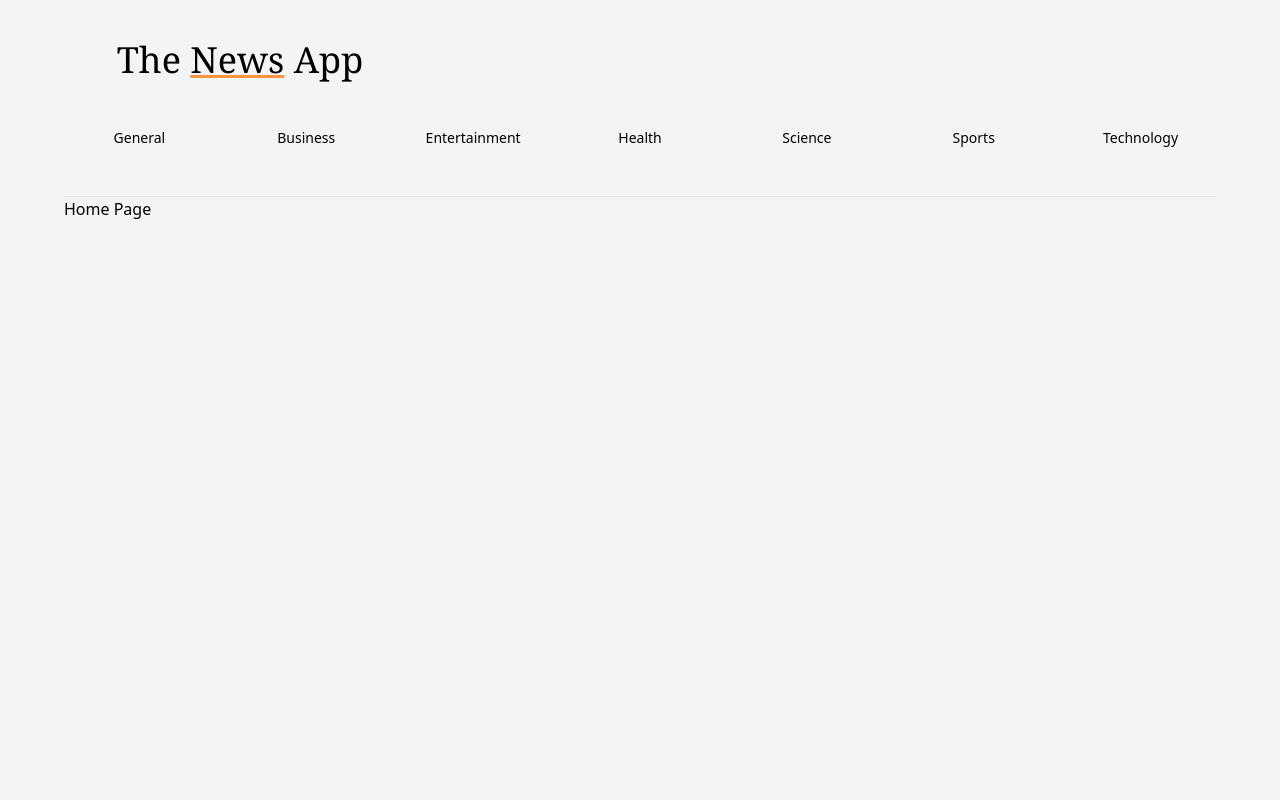
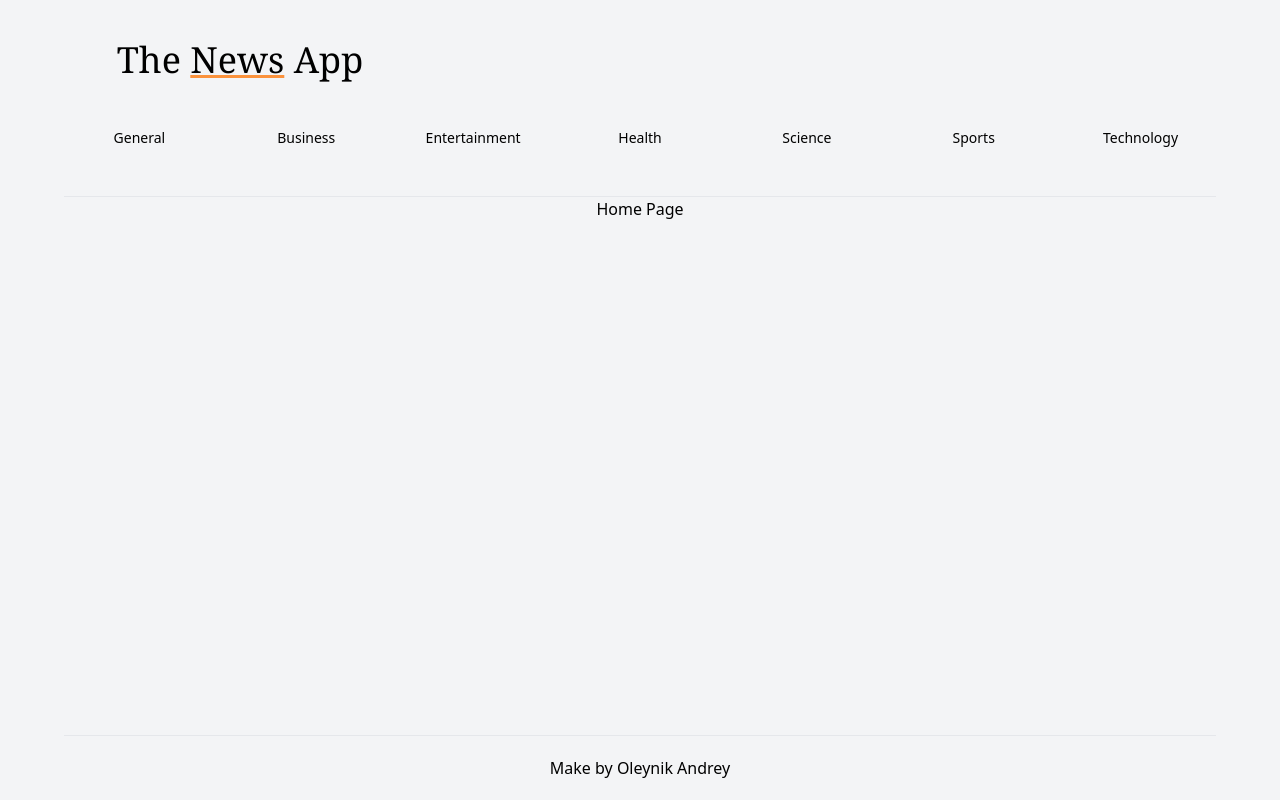
Before and after one commit to OlAndrey/the-news-app, a Next.js app: page / in a window 1280 px wide. Built offline with nearby package versions, Linux system fonts and the light colour scheme.

Commit message:
feat: created and styled footer

```diff
--- /dev/null
+++ b/src/app/Footer.jsx
@@ -0,0 +1,20 @@
+import React from 'react'
+
+const Footer = () => {
+  return (
+    <footer>
+      <div className="flex-initial max-w-6xl py-5 mx-auto border-t text-center">
+        Make by{' '}
+        <a
+          href="https://github.com/OlAndrey"
+          className="font-medium text-600 dark:text-500 hover:underline"
+          target="_blank"
+        >
+          Oleynik Andrey
+        </a>
+      </div>
+    </footer>
+  )
+}
+
+export default Footer
--- a/src/app/layout.jsx
+++ b/src/app/layout.jsx
@@ -2,18 +2,20 @@ import React from 'react'
 import '../styles/globals.css'
 import Header from './Header'
 import Head from './head'
+import Footer from './Footer'
 
 export default function RootLayout({ children }) {
   return (
     <html>
-        <Head />
-        <body
-          className="bg-gray-100
+      <Head />
+      <body
+        className="flex flex-col bg-gray-100
        dark:bg-zinc-900 transition-all-duration-700"
-        >
-          <Header />
-          <div className="max-w-6xl mx-auto">{children}</div>
-        </body>
+      >
+        <Header />
+        <div className="flex-auto flex-shrink-0 max-w-6xl mx-auto">{children}</div>
+        <Footer />
+      </body>
     </html>
   )
 }
--- a/src/styles/globals.css
+++ b/src/styles/globals.css
@@ -4,6 +4,7 @@
 
 html,
 body {
+  min-height: 100vh;
   color: #000;
 }
 
```
